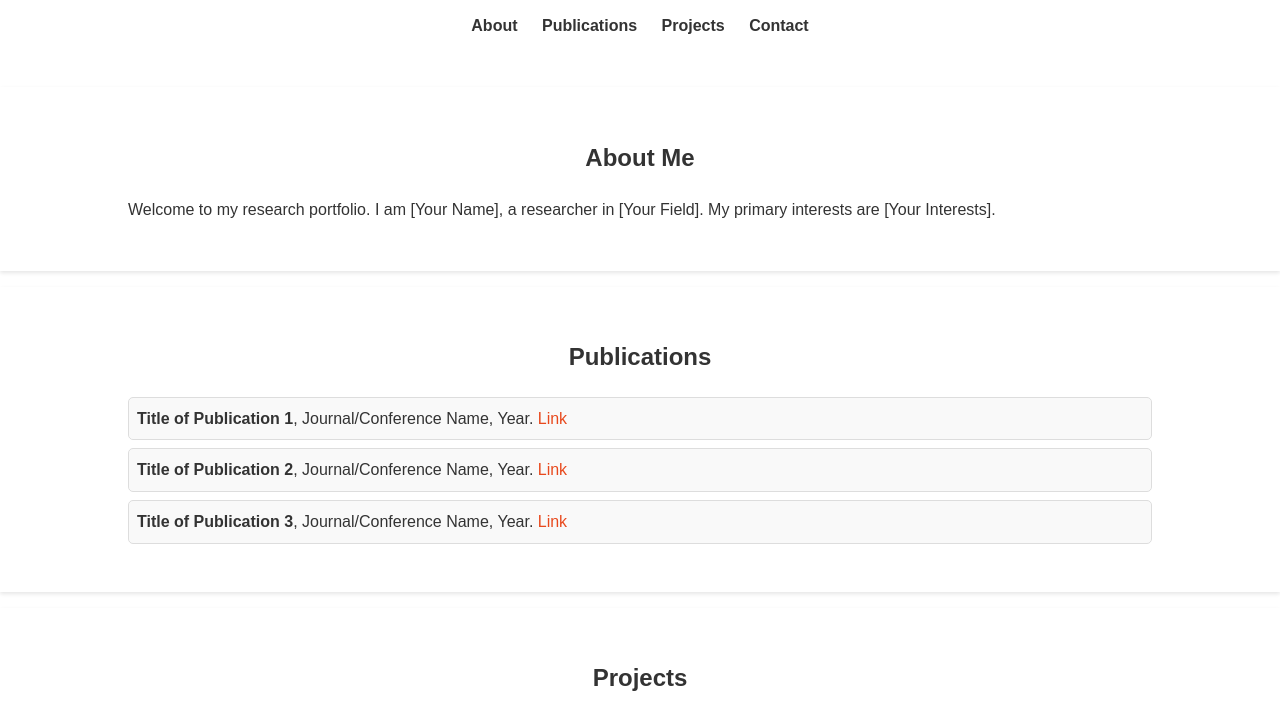
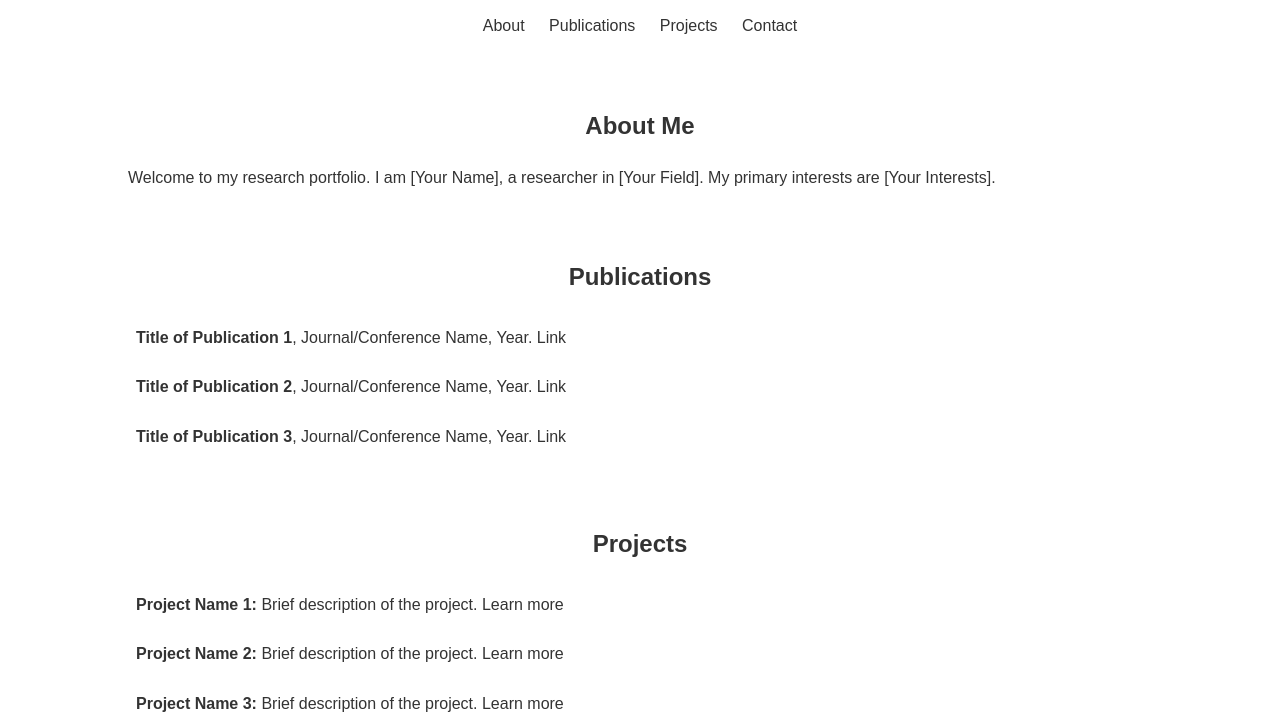
Before and after one commit to taroyaoyama/page, a plain HTML site: page index.html in a window 1280 px wide. Shown: the part 70-785 px from the top of the page. Drawn offline with Linux system fonts and the light colour scheme.

Commit message:
Update style.css

```diff
--- a/style.css
+++ b/style.css
@@ -17,13 +17,11 @@ header {
     background: none;
     color: #333;
     padding: 1rem 0;
-    border-bottom: none;
 }
 
 header h1 {
     text-align: center;
     margin: 0;
-    font-size: 2rem;
 }
 
 header nav ul {
@@ -40,7 +38,6 @@ header nav ul li {
 header nav ul li a {
     color: #333;
     text-decoration: none;
-    font-weight: bold;
 }
 
 header nav ul li a:hover {
@@ -48,10 +45,9 @@ header nav ul li a:hover {
 }
 
 .section {
-    padding: 2rem 0;
+    padding: 1rem 0;
     background: #ffffff;
-    margin: 1rem 0;
-    box-shadow: 0 2px 4px rgba(0, 0, 0, 0.1);
+    margin: 0;
 }
 
 .section h2 {
@@ -67,13 +63,12 @@ header nav ul li a:hover {
 .section ul li {
     margin: 0.5rem 0;
     padding: 0.5rem;
-    background: #f9f9f9;
-    border: 1px solid #ddd;
-    border-radius: 5px;
+    background: none;
+    border: none;
 }
 
 .section ul li a {
-    color: #e8491d;
+    color: #333;
     text-decoration: none;
 }
 
@@ -86,5 +81,4 @@ footer {
     color: #333;
     text-align: center;
     padding: 1rem 0;
-    margin-top: 1rem;
 }
```
